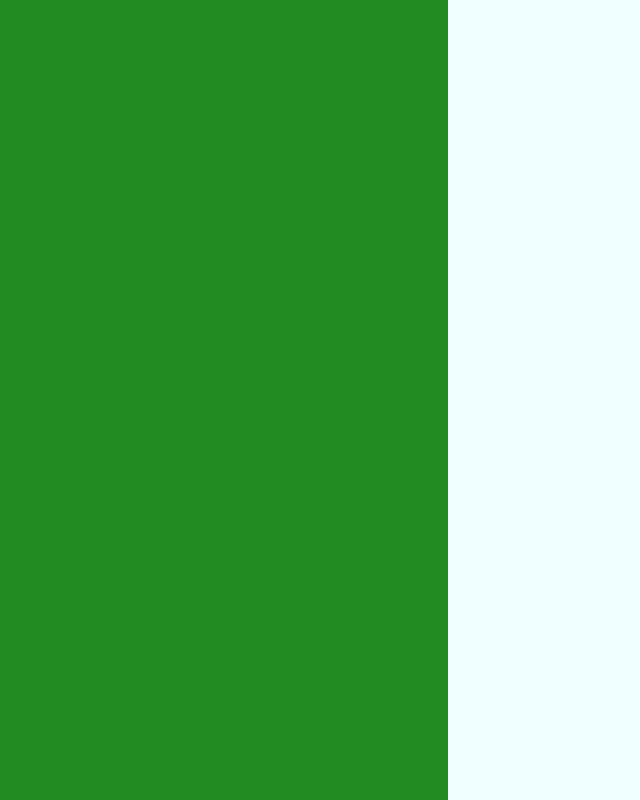
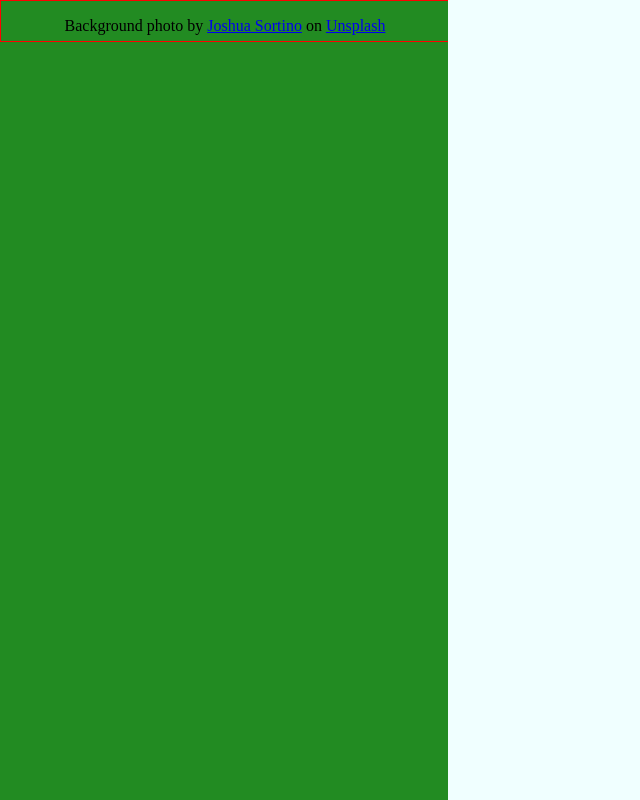
Before and after one commit to maahsnd/Stock-Sign-up-Form, a plain HTML site: page index.html in a window 1280 px wide. Shown: the whole page, without its empty margins (0-640 px from the left). Drawn offline with Linux system fonts and the light colour scheme.

Commit message:
Add image credit content
Positioning needs work

```diff
--- a/index.html
+++ b/index.html
@@ -9,5 +9,14 @@
 </head>
 <body>
     <div class="right-side-div"></div>
+    <div class="background-image-credit-div">
+        <p>
+            Background photo by <a href=
+            "https://unsplash.com/@sortino?utm_source=unsplash&utm_medium=referral&utm_content=creditCopyText">
+            Joshua Sortino</a> on <a href=
+            "https://unsplash.com/backgrounds?utm_source=unsplash&utm_medium=referral&utm_content=creditCopyText">
+            Unsplash</a>
+        </p>
+    </div>
 </body>
 </html>
--- a/style.css
+++ b/style.css
@@ -15,3 +15,11 @@ body {
     right: 0;
     background-color: azure;
 }
+
+.background-image-credit-div {
+    height: 5vh;
+    width: 35vw;
+    justify-content: center;
+    border: 1px solid red;
+    display: flex;
+}
```
